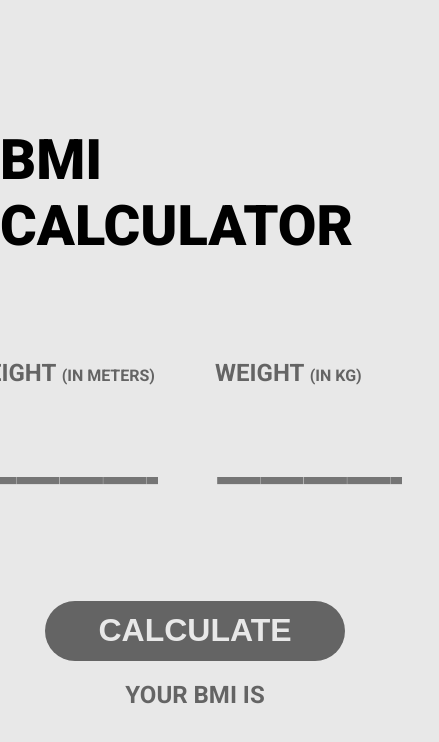
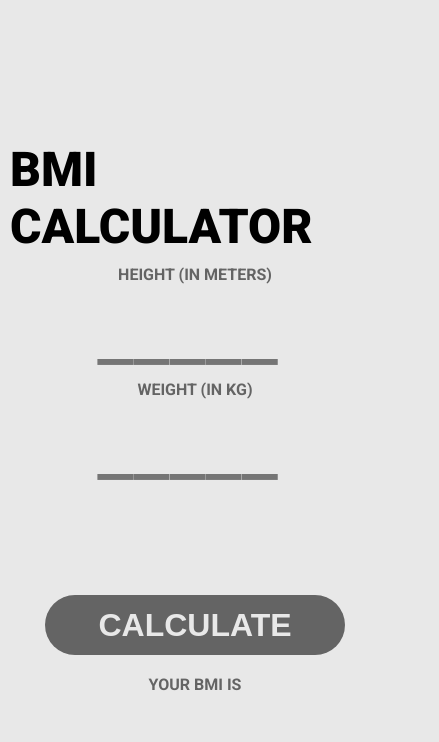
Before and after one commit to BenOlm/BMI-calculator, a plain HTML site: page index.html in a window 390 px wide. Shown: the whole page, 439 px wide, since content can reach past the window. Drawn offline with Linux system fonts and the light colour scheme.

Commit message:
responsive layout

```diff
--- a/style.css
+++ b/style.css
@@ -7,6 +7,8 @@ h1 {
   font-weight: 900;
   font-size: 3.5rem;
   margin-bottom: 100px;
+  margin-left: 10px;
+  margin-right: 10px;
 }
 
 body {
@@ -21,6 +23,7 @@ body {
 .middle {
   display: flex;
   margin-bottom: 100px;
+  text-align: center;
 }
 
 .subheading {
@@ -38,7 +41,6 @@ body {
 .right-input {
   display: flex;
   flex-direction: column;
-
   margin-left: 20px;
   margin-right: 20px;
 }
@@ -48,6 +50,7 @@ input {
   border: 0;
   width: 200px;
   font-size: 6rem;
+  text-align: center;
 }
 
 input,
@@ -89,3 +92,41 @@ textarea {
   color: rgb(180, 20, 20);
   margin-top: 9px;
 }
+
+/*Anything outside of media queries is for MOBILE
+  This is Mobile first approach.
+*/
+
+/* Smartphones */
+@media (max-width: 390px) {
+  h1 {
+    font-size: 2rem;
+    margin-bottom: 10px;
+  }
+
+  .subheading {
+    font-size: 1rem;
+  }
+
+  input {
+    font-size: 4rem;
+  }
+
+  .middle {
+    flex-direction: column;
+  }
+}
+
+@media (max-width: 500px) {
+  h1 {
+    font-size: 3rem;
+  }
+
+  .subheading {
+    font-size: 1rem;
+  }
+
+  input {
+    font-size: 5rem;
+  }
+}
```
Also changed, not shown: script.js (+4 -5 lines).
